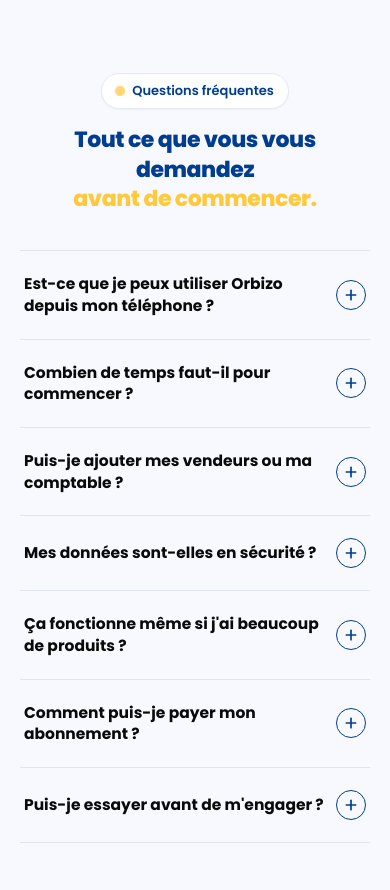
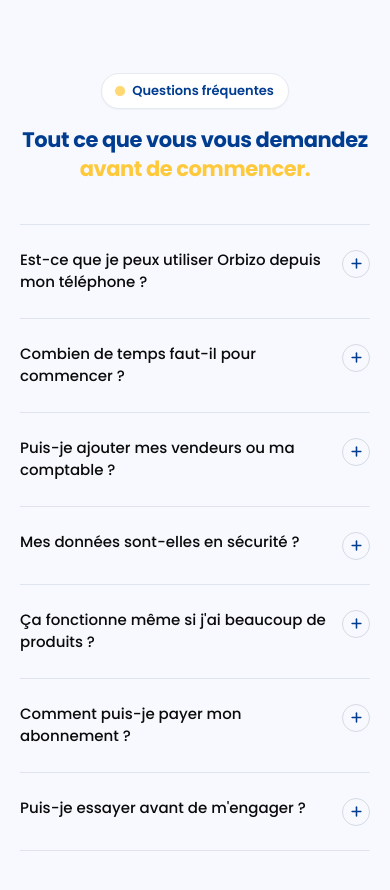
Before and after one commit to ArdennXBT/Monkarnet, a React (Vite) app: page / in a window 390 px wide. Shown: the part 5620-6510 px from the top of the page. Built offline with nearby package versions, Linux system fonts and the light colour scheme.

Commit message:
remodif encore du css

```diff
--- a/src/Pages/Landing/sections/Faq/Faq.css
+++ b/src/Pages/Landing/sections/Faq/Faq.css
@@ -46,7 +46,7 @@
 
 .faq-title {
   font-size: clamp(24px, 3.4vw, 32px);
-  font-weight: 800;
+  font-weight: 700;
   line-height: 1.3;
   color: #003d91;
   margin: 0 auto 48px;
@@ -70,31 +70,33 @@
 .faq-question {
   width: 100%;
   display: flex;
-  align-items: center;
+  align-items: flex-start;
   justify-content: space-between;
-  gap: 16px;
+  gap: 20px;
   background: none;
   border: none;
   cursor: pointer;
-  padding: 24px 4px;
+  padding: 28px 4px;
   text-align: left;
-  font-size: 17px;
-  font-weight: 700;
+  font-size: 16.5px;
+  font-weight: 500;
   color: #0a0a0a;
   font-family: inherit;
+  line-height: 1.4;
 }
 
 .faq-icon-wrapper {
   flex-shrink: 0;
-  width: 34px;
-  height: 34px;
+  width: 32px;
+  height: 32px;
   border-radius: 50%;
   background-color: transparent;
-  border: 1.5px solid #003d91;
+  border: 1px solid #d5dae5;
   display: flex;
   align-items: center;
   justify-content: center;
-  transition: transform 0.3s ease, background-color 0.3s ease;
+  transition: transform 0.3s ease, background-color 0.3s ease, border-color 0.3s ease;
+  margin-top: 2px;
 }
 
 .faq-icon {
@@ -105,6 +107,7 @@
 .faq-icon-wrapper-open {
   transform: rotate(45deg);
   background-color: #003d91;
+  border-color: #003d91;
 }
 
 .faq-icon-wrapper-open .faq-icon {
@@ -112,7 +115,7 @@
 }
 
 .faq-answer-box {
-  padding: 0 4px 24px;
+  padding: 0 44px 28px 4px;
   margin: 0;
   animation: faq-fade-in 0.25s ease;
 }
@@ -129,13 +132,13 @@
 }
 
 .faq-answer {
-  color: #0a0a0a;
+  color: #5a6472;
   font-size: 15px;
-  line-height: 1.65;
+  font-weight: 400;
+  line-height: 1.7;
   margin: 0;
 }
 
-/* Mobile */
 /* Mobile */
 @media (max-width: 600px) {
   .faq-section {
@@ -149,34 +152,35 @@
   }
 
   .faq-title {
-    font-size: 22px;
-    line-height: 1.35;
-    margin-bottom: 36px;
+    font-size: 21px;
+    line-height: 1.4;
+    margin-bottom: 40px;
   }
 
   .faq-question {
-    font-size: 15.5px;
-    line-height: 1.4;
-    padding: 22px 4px;
-    gap: 12px;
+    font-size: 15px;
+    line-height: 1.5;
+    padding: 24px 0;
+    gap: 14px;
   }
 
   .faq-answer-box {
-    padding: 0 4px 22px;
+    padding: 0 36px 24px 0;
   }
 
   .faq-answer {
-    font-size: 14.5px;
-    line-height: 1.7;
+    font-size: 14px;
+    line-height: 1.75;
   }
 
   .faq-icon-wrapper {
-    width: 30px;
-    height: 30px;
+    width: 28px;
+    height: 28px;
+    margin-top: 1px;
   }
 
   .faq-icon {
-    width: 16px;
-    height: 16px;
+    width: 15px;
+    height: 15px;
   }
 }
```
